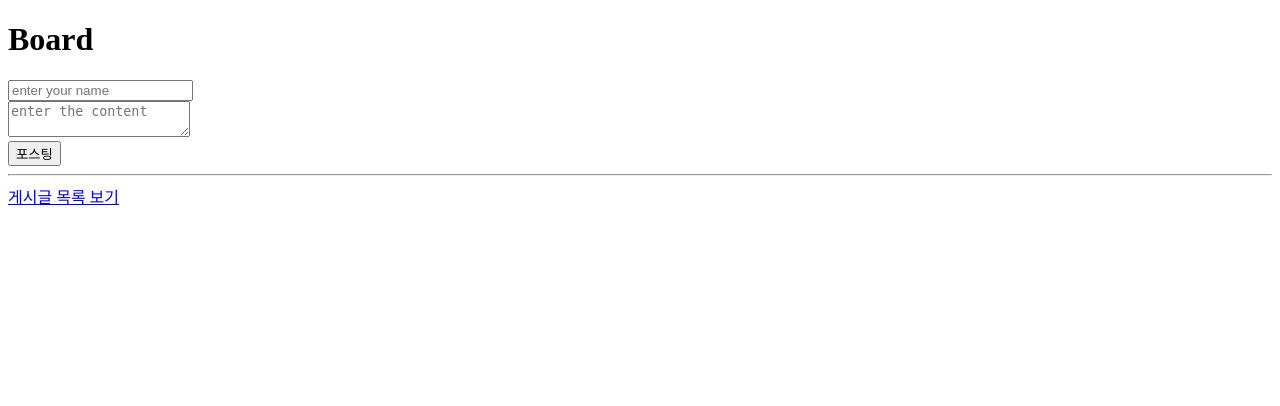
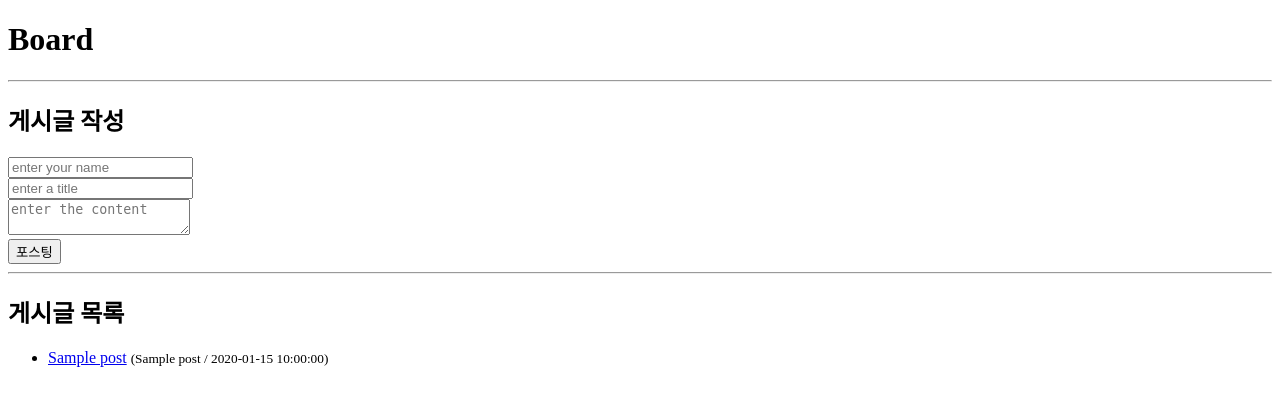
Before and after one commit to Trillion-Impulse/practice_Board, a Flask app: template templates/main.html in a window 1280 px wide. Shown: the top 406 px of the page. Run offline with Flask 3, Linux system fonts and the light colour scheme; the template is opened without the code that fills it: most values are stand-ins (such as "Sample title", 1, 10 or a date in 2020); some libraries are stand-ins or nearby versions.

Commit message:
feat(main.html): 메인 페이지 UI 추가
- 게시글 작성 제목 추가
- 게시글 작성 폼
    - 게시글 제목 입력 필드 추가
- 게시글 목록 제목 추가
- 게시글 목록
    - 각 게시글 제목 클릭 시 상세 페이지 이동 기능 추가

```diff
--- a/templates/main.html
+++ b/templates/main.html
@@ -6,8 +6,13 @@
     </head>
     <body>
         <h1>Board</h1>
+
+        <hr>
+        <h2>게시글 작성</h2>
         <form action="/add" method="post">
             <input type="text" name="user-name" placeholder="enter your name" maxlength="12" required>
+            <br>
+            <input type="text" name="post-title" placeholder="enter a title" maxlength="25" required>
             <br>
             <textarea name="content" placeholder="enter the content" maxlength="500" required></textarea>
             <br>
@@ -16,6 +21,19 @@
 
         <hr>
 
-        <a href="/posts">게시글 목록 보기</a>
+        <h2>게시글 목록</h2>
+
+        {% if posts %}
+            <ul>
+                {% for post in posts %}
+                    <li>
+                        <a href="/post/{{post.post_id}}">{{post.post_title}}</a>
+                        <small>({{post.name}} / {{post.created_at}})</small>
+                    </li>
+                {% endfor %}
+            </ul>
+        {% else %}
+            <p>게시글이 없습니다.</p>
+        {% endif %}
     </body>
 </html>
```
